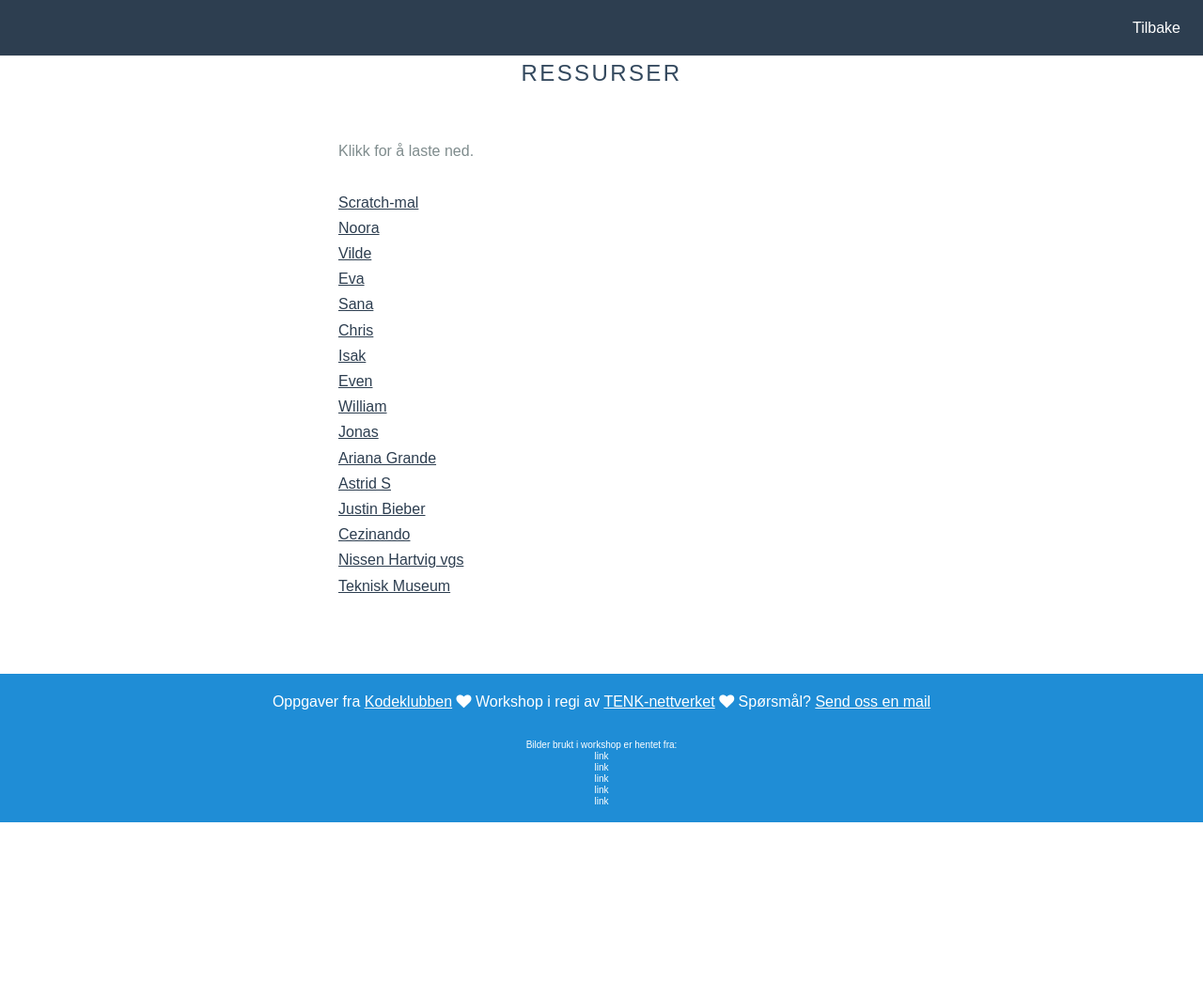
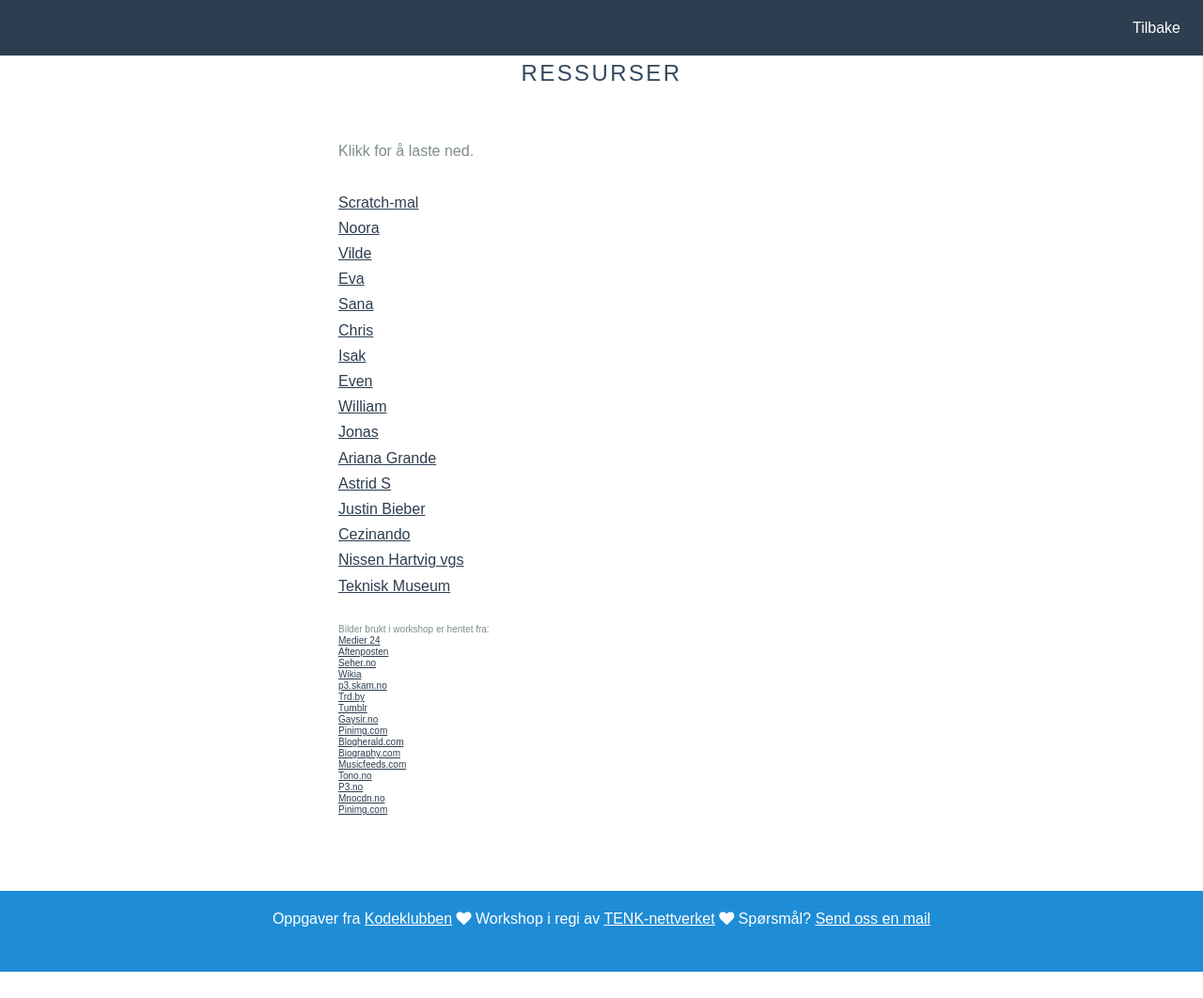
Before and after one commit to ninakjek/tenk_workshop, a plain HTML site: page resources.html in a window 1280 px wide. Shown: the whole page at 94% size. Before the commit the page ends 902 px from the top, so only its background shows below. Drawn offline with nearby package versions, Linux system fonts and the light colour scheme.

Commit message:
Add image source links

```diff
--- a/resources.html
+++ b/resources.html
@@ -60,21 +60,34 @@
           <br><a href="img/sprites/cezinando.png" download>Cezinando</a>
           <br><a href="img/backgrounds/nissen.jpg" download>Nissen Hartvig vgs</a>
           <br><a href="img/backgrounds/teknisk.jpg" download>Teknisk Museum</a>
+          </br></br>
+          <div class="sources">Bilder brukt i workshop er hentet fra:
+            <br><a href="https://www.medier24.no/artikler/hartvig-nissen-kaffebrenneriet-og-varme-fiskekaker-her-er-skam-turister-fra-hele-verden-pa-safari-gjennom-oslos-gater/379769 ">Medier 24</a>
+            <br><a href="https://kundeportal.aftenposten.no/fordeler/tilbud/norsk-teknisk-museum-2/">Aftenposten</a>
+            <br><a href="http://www.seher.no/kjendis/dette-er-skam-stjernene/64097158">Seher.no</a>
+            <br><a href="http://skam-nrkp3.wikia.com/wiki/Eva_Kviig_Mohn ">Wikia</a>
+            <br><a href="http://skam.p3.no/wp-content/themes/d16/assets/images/skam-fb-image-sX.jpg ">p3.skam.no</a>
+            <br><a href="http://trd.by/incoming/article12714547.ece/lun7ji/ALTERNATES/w980-default/2636733.jpg ">Trd.by</a>
+            <br><a href="https://68.media.tumblr.com/69d40f3d1cbf940566e4a7536ffd989a/tumblr_ok6gsdQD3e1w1weujo1_500.jpg ">Tumblr</a>
+            <br><a href="https://www.gaysir.no/grafikk/artikkelbilder/media_humor5/SKAM16_PresakSept_750_1.jpg ">Gaysir.no</a>
+            <br><a href="https://s-media-cache-ak0.pinimg.com/originals/03/42/c4/0342c40d89c5326d35d5316d3a2a9572.jpg ">Pinimg.com</a>
+            <br><a href="http://www.blogherald.com/wp-content/uploads/2017/04/emojis.jpg ">Blogherald.com</a>
+            <br><a href="https://www.biography.com/.image/t_share/MTQ3MzM3MTcxNjA5NTkzNjQ3/ariana_grande_photo_jon_kopaloff_getty_images_465687098.jpg ">Biography.com</a>
+            <br><a href="http://cdn2-www.musicfeeds.com.au/assets/uploads/justin-bieber-2016-press-pic-supplied.jpg">Musicfeeds.com</a>
+            <br><a href="https://www.tono.no/wp-content/uploads/2016/03/Cezinando.jpg ">Tono.no</a>
+            <br><a href="http://p3.no/wp-content/blogs.dir/50/files/2016/11/astrid.jpg ">P3.no</a>
+            <br><a href="https://ap.mnocdn.no/images/2f093110-7357-49b8-9787-72bdccedbc22?fit=crop&q=80&w=1440 ">Mnocdn.no</a>
+            <br><a href="https://i.pinimg.com/originals/71/95/f8/7195f863b01b6ebf3a770646200b03ee.png ">Pinimg.com</a>
+          </div>
         </div>
       </div>
     </div>
+
 
     <div class="footer l-box is-center">
       Oppgaver fra <a href="http://kodeklubben.no">Kodeklubben</a>
       <i class="fa fa-heart"></i> Workshop i regi av <a href="http://tenk-norge.com">TENK-nettverket</a>
       <i class="fa fa-heart"></i> Spørsmål? <a href="mailto:annakastet@gmail.com">Send oss en mail</a> <br><br>
-      <div class="sources">Bilder brukt i workshop er hentet fra:
-        <br>link
-        <br>link
-        <br>link
-        <br>link
-        <br>link
-      </div>
     </div><br>
   </div>
 </body>
```
Also changed, not shown: index.html (+0 -7 lines).
